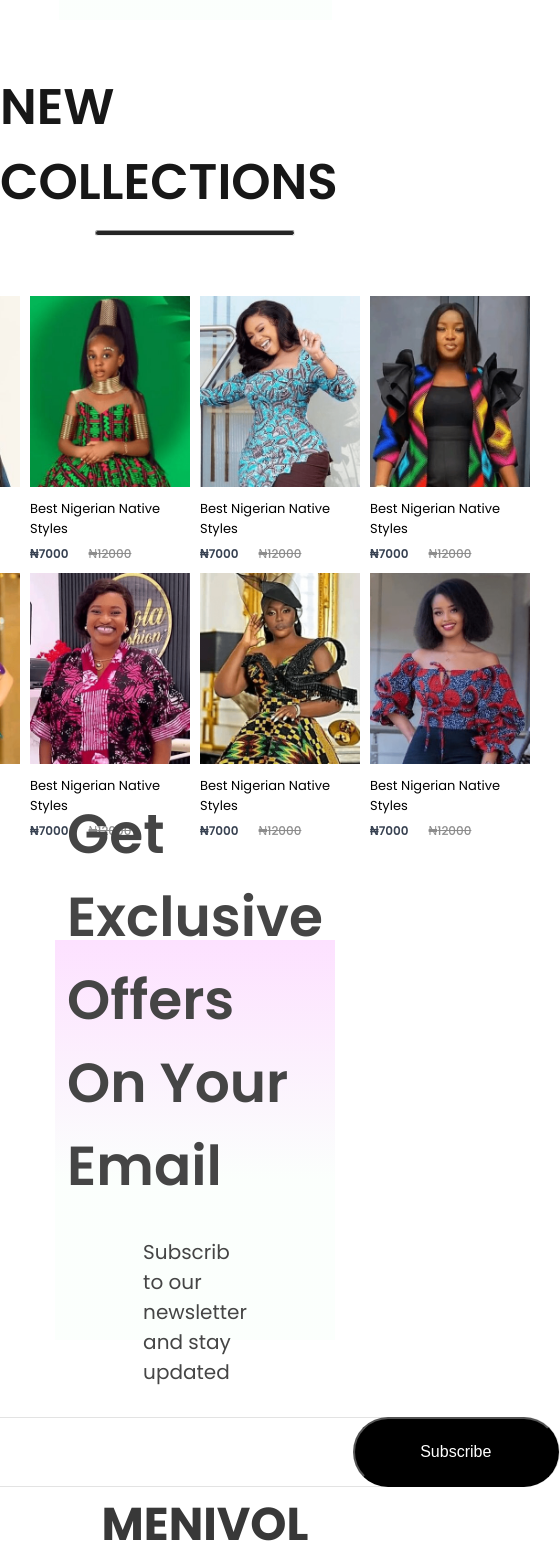
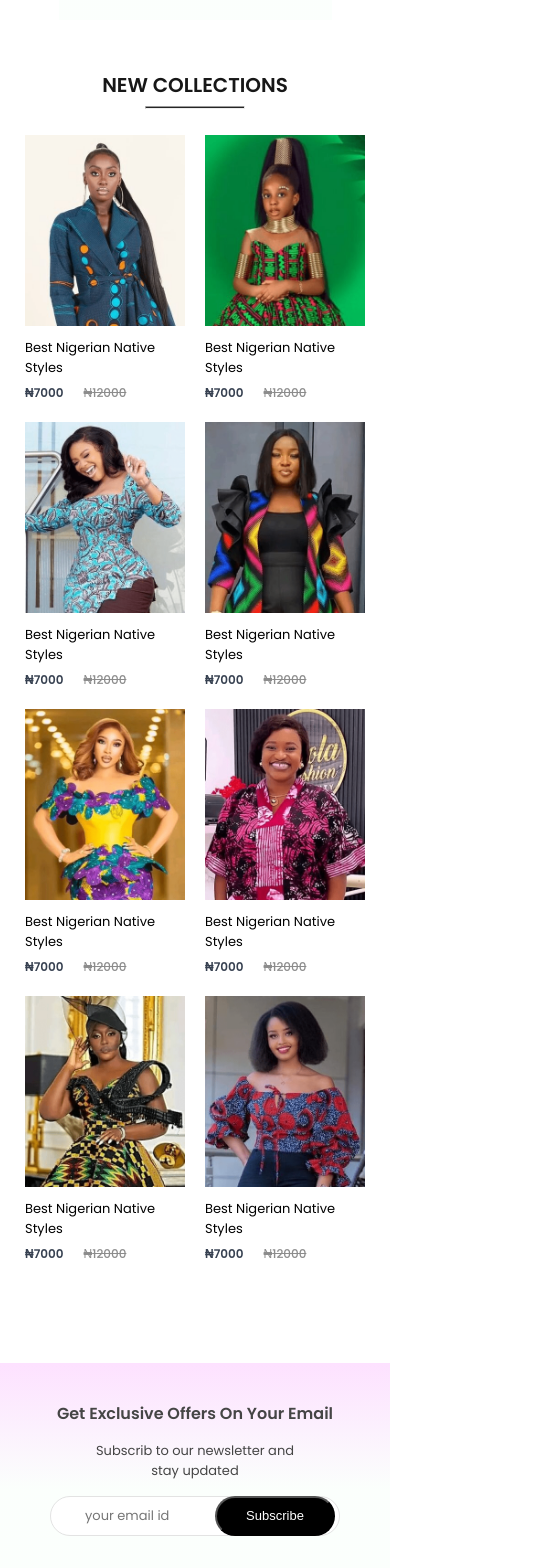
Before and after one commit to panda-codes/e-commerce, a React (Create React App) app in the folder frontend/: page / in a window 390 px wide. Shown: the part 2040-3608 px from the top of the page, 560 px wide, since content can reach past the window. Built offline with nearby package versions, Linux system fonts and the light colour scheme.

Commit message:
done with components media query for shop page

```diff
--- a/frontend/src/Components/Footer/Footer.css
+++ b/frontend/src/Components/Footer/Footer.css
@@ -61,3 +61,30 @@
     height: 3px;
     background: #c7c7c7;
 }
+
+/* MEDIA QUERY */
+@media (max-width:800px) {
+    .footer{
+        gap:20px;
+    }
+    .footr-logo{
+        gap:10px;
+        align-items: end;
+    }
+    .footer-logo img{
+        width:40px;
+    }
+    .footer-logo p{
+        font-size:25px;
+    }
+    .footer-links{
+        font-size:14px;
+        gap:10px;
+    }
+    .footer-social-icon img{
+        width:22px;
+    }
+    .footer-copyrights{
+        font-size: 13px;
+    }
+}
--- a/frontend/src/Components/NewCollections/NewCollections.css
+++ b/frontend/src/Components/NewCollections/NewCollections.css
@@ -26,3 +26,59 @@
     margin-top: 50px;
     gap: 10px;
 }
+
+
+@media (max-width:1280px) {
+
+    .new-collections h1{
+        font-size: 40px;
+    }
+    .new-collections hr{
+        width:160px;
+        height: 4px;
+    }
+    .collections{
+        gap: 20px;
+        margin-top: 30px;
+    }
+}
+
+@media (max-width:1024px) {
+
+    .new-collections h1{
+        font-size: 30px;
+    }
+    .new-collections hr{
+        width:120px;
+        height: 3px;
+    }
+    .collections{
+        gap: 15px;
+        margin-top: 20px;
+    }
+}
+
+@media (max-width:800px) {
+    .new-collections{
+        gap: 6px;
+    }
+    .new-collections h1{
+        font-size: 20px;
+    }
+    .new-collections hr{
+        width:100px;
+    }
+    .collections{
+        gap: 5px;
+    }
+}
+
+@media (max-width:500px) {
+
+
+    .collections{
+        display: grid;
+        grid-template-columns: 1fr 1fr;
+        gap: 20px;
+    }
+}
--- a/frontend/src/Components/NewsLetter/NewsLetter.css
+++ b/frontend/src/Components/NewsLetter/NewsLetter.css
@@ -53,3 +53,103 @@
     font-size: 16px;
     cursor: pointer;
 }
+
+@media (max-width:1280px) {
+    .news-letter{
+        padding: 0px 80px;
+        margin-bottom: 120px;
+        gap: 20px;
+    }
+    .news-letter h1{
+        font-size: 36px;
+    }
+    .news-letter p{
+        font-size: 16px;
+    }
+    .news-letter div{
+        width: 600px;
+        height: 60px;
+    }
+    .news-letter div input{
+        width: 400px;
+    }
+    .news-letter div button{
+        width: 160px;
+        height: 60px;
+    }
+}
+
+@media (max-width:1024px) {
+    .news-letter{
+        margin-bottom: 60px;
+    }
+    .news-letter h1{
+        font-size: 30px;
+    }
+    .news-letter p{
+        font-size: 14px;
+    }
+    .news-letter div{
+        width:500px;
+        height: 50px;
+    }
+    .news-letter div input{
+        width: 400px;
+        font-size: 14px;
+    }
+    .news-letter div button{
+        width: 120px;
+        height: 50px;
+        font-size: 14px;
+    }
+}
+
+@media (max-width:800px) {
+    .news-letter{
+        height: 35vh;
+        margin-bottom: 30px;
+    }
+    .news-letter h1{
+        font-size: 18px;
+    }
+    .news-letter p{
+        font-size: 12px;
+    }
+    .news-letter div{
+        width:400px;
+        height: 40px;
+    }
+    .news-letter div input{
+        width: 300px;
+        font-size: 13px;
+    }
+    .news-letter div button{
+        width: 120px;
+        height: 40px;
+        font-size: 13px;
+    }
+}
+
+@media (max-width:500px) {
+    .news-letter{
+        height: 25vh;
+        width: 100%;
+        padding: 0;
+        gap:15px;
+    }
+    .news-letter h1{
+        font-size: 16px;
+    }
+    .news-letter p{
+        font-size: 13px;
+        max-width: 200px;
+        text-align: center;
+    }
+    .news-letter div{
+        width:290px;
+
+    }
+    .news-letter div input{
+        width: 130px;
+    }
+}
```
